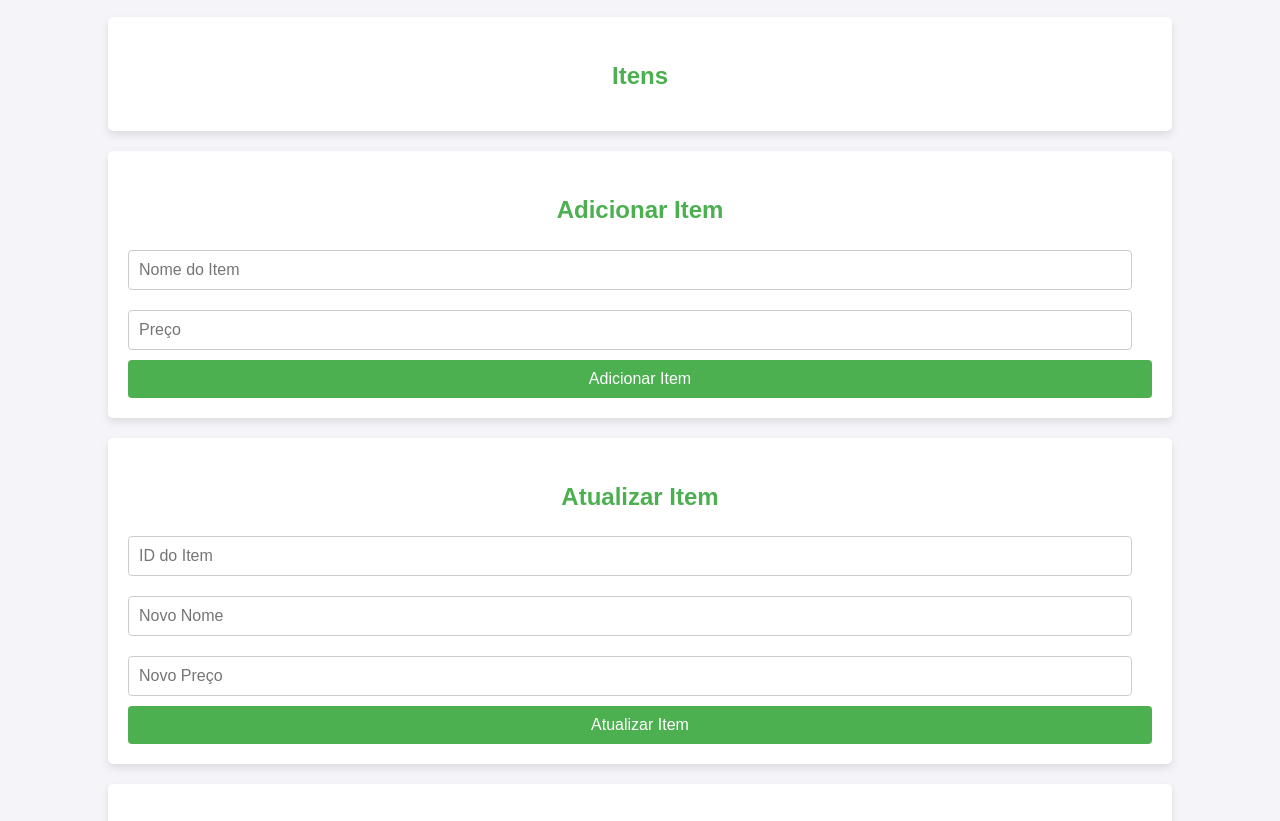
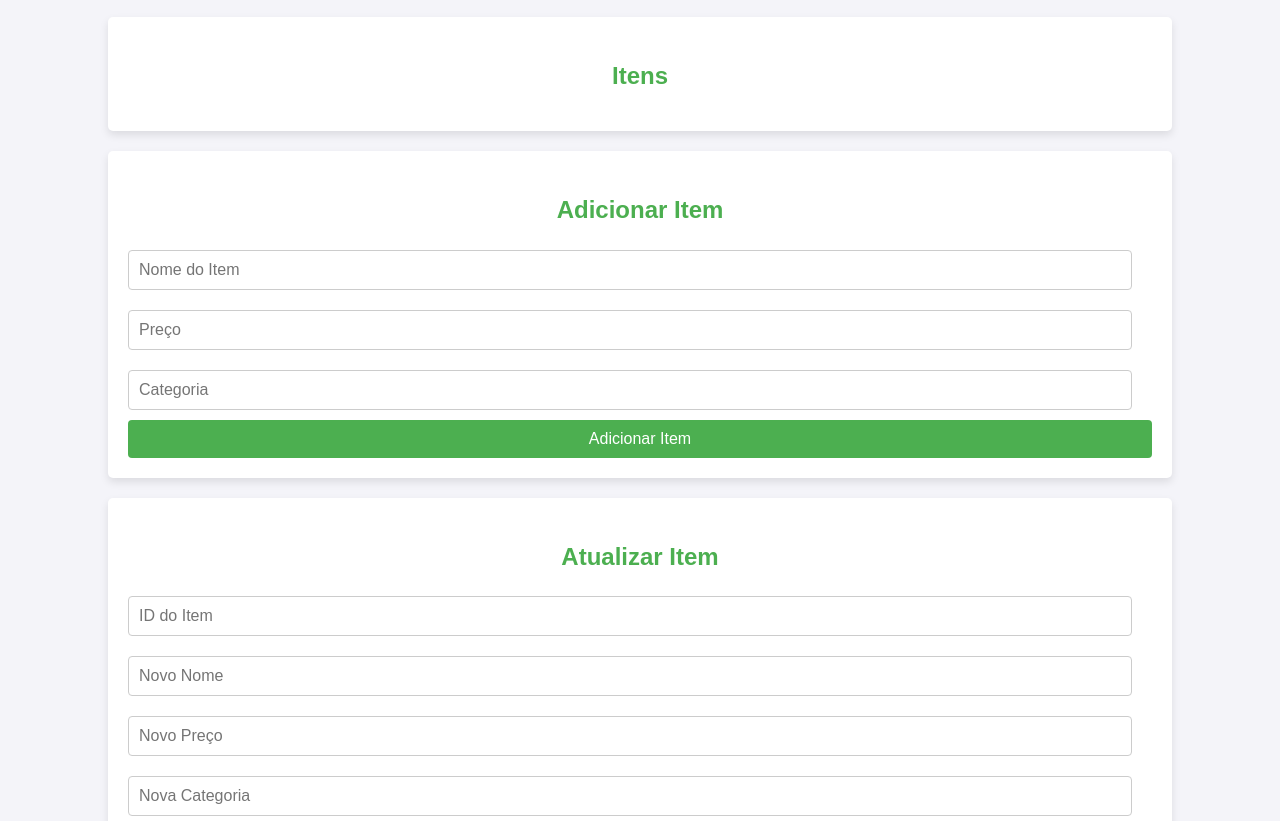
Before and after one commit to Joseamorim22/API-SD, a website: page frontend/index.html in a window 1280 px wide. Shown: the part 94-915 px from the top of the page. Drawn offline with Linux system fonts and the light colour scheme; no server answers.

Commit message:
campo categoria em desenvolvimento

```diff
--- a/frontend/index.html
+++ b/frontend/index.html
@@ -11,30 +11,32 @@
 <body>
     <h1>Interface da API de Itens</h1>
 
-    <!-- Área para exibir os itens -->
+    <!-- exibir os itens -->
     <div id="itemsList">
         <h2>Itens</h2>
         <ul id="itemListUl"></ul>
     </div>
 
-    <!-- Formulário para adicionar um novo item -->
+    <!-- adicionar um novo item -->
     <div id="addItemForm">
         <h2>Adicionar Item</h2>
         <input type="text" id="itemName" placeholder="Nome do Item">
         <input type="number" id="itemPrice" placeholder="Preço">
+        <input type="text" id="itemCategory" placeholder="Categoria">
         <button onclick="addItem()">Adicionar Item</button>
     </div>
 
-    <!-- Formulário para atualizar um item -->
+    <!-- atualizar um item -->
     <div id="updateItemForm">
         <h2>Atualizar Item</h2>
         <input type="number" id="updateItemId" placeholder="ID do Item">
         <input type="text" id="updateItemName" placeholder="Novo Nome">
         <input type="number" id="updateItemPrice" placeholder="Novo Preço">
+        <input type="text" id="updateItemCategory" placeholder="Nova Categoria">
         <button onclick="updateItem()">Atualizar Item</button>
     </div>
 
-    <!-- Formulário para remover um item -->
+    <!-- remover um item -->
     <div id="removeItemForm">
         <h2>Remover Item</h2>
         <input type="number" id="removeItemId" placeholder="ID do Item">
```
